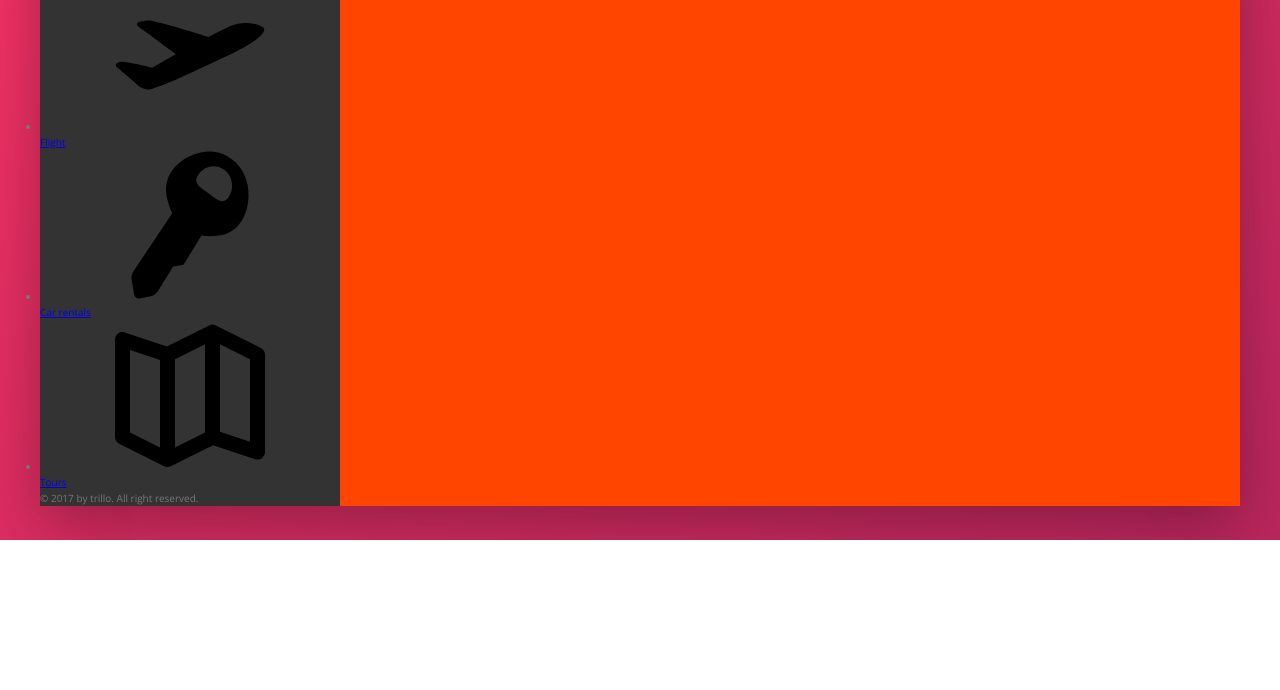
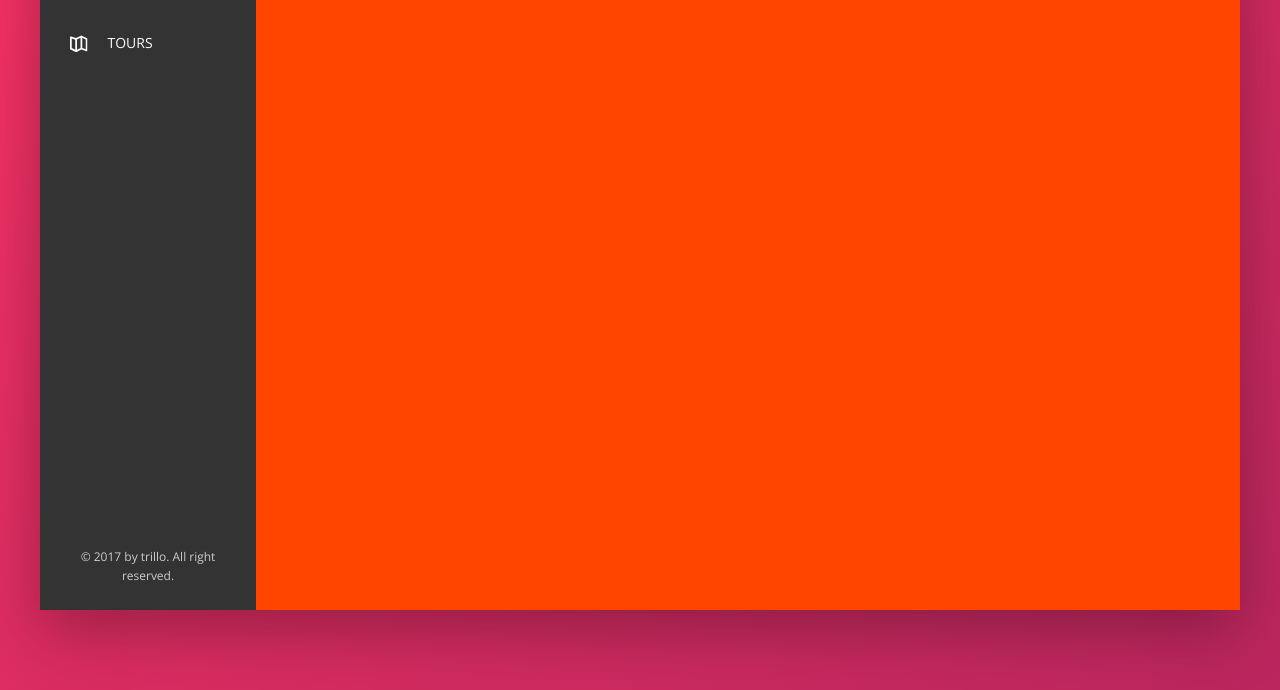
Before and after one commit to s1eepercat/trillo, a website: page index.html in a window 1280 px wide. Shown: the part 340-1030 px from the top of the page. Before the commit the page ends 880 px from the top, so only its background shows below. Drawn offline with nearby package versions, Linux system fonts and the light colour scheme.

Commit message:
side bar done

```diff
--- a/index.html
+++ b/index.html
@@ -48,7 +48,7 @@
         <div class="content">
             <nav class="sidebar">
                 <ul class="side-nav">
-                    <li class="side-nav__item">
+                    <li class="side-nav__item side-nav__item--active">
                         <a href="#" class="side-nav__link">
                             <svg class="side-nav__icon">
                                 <use xlink:href='img/sprite.svg#icon-home'></use>
--- a/sass/_components.scss
+++ b/sass/_components.scss
@@ -122,23 +122,71 @@
 //SIDE NAVIGATION
 
 .side-nav {
-
+    font-size: 1.4rem;
+    list-style: none;
+    margin-top: 3.5rem;
 
     &__item {
+        position:relative;
 
+        &:not(:last-child) {
+            margin-bottom: .5rem;
+        }
     }
 
-    &__link {
+    &__item::before {
+        content: "";
+        position:absolute;
+        top:0;
+        left:0;
+        height:100%;
+        width:3px;
+        background-color: var(--color-primary);
+        transform: scaleY(0);
+        //seconds line has .2s here is waiting for the first part of animation (transform .2s)
+        transition:
+            transform .2s,
+            width .4s cubic-bezier(1,0,0,1) .2s,
+            background-color .1s;
+    }
 
+    &__item:hover::before,
+    &__item--active::before {
+        transform: scaleY(1);
+        width: 100%;
+    }
+
+    &__item:active::before {
+        background-color: var(--color-primary-light);
+    }
+
+    &__link:link,
+    &__link:visited {
+        color: var(--color-grey-light-1);
+        text-decoration: none;
+        text-transform: uppercase;
+        display: block;
+        padding: 1.5rem 3rem;
+        z-index: 10;
+        position:relative;
+
+        display: flex;
+        align-items: center;
     }
 
     &__icon {
-
+        width: 1.75rem;
+        height: 1.75rem;
+        margin-right: 2rem;
+        fill: currentColor;
     }
 }
 
 /////////////////////////////////////////////////////////
 //LEGAL TEXT
 .legal {
-
+    font-size: 1.2rem;
+    text-align: center;
+    padding: 2.5rem;
+    color: var(--color-grey-light-4);
 }
--- a/sass/_layout.scss
+++ b/sass/_layout.scss
@@ -26,12 +26,17 @@
     background-color: var(--color-grey-dark-1);
 
     flex: 0 0 18%;
+
+    display: flex;
+    flex-direction: column;
+    justify-content: space-between;
 }
 
 .hotel-view {
     background-color: #fff;
+    flex: 1;
 
+    //test
+    height: 80rem;
     background-color: orangered;
-
-    flex: 1;
 }
```
Also changed, not shown: css/style.css.
